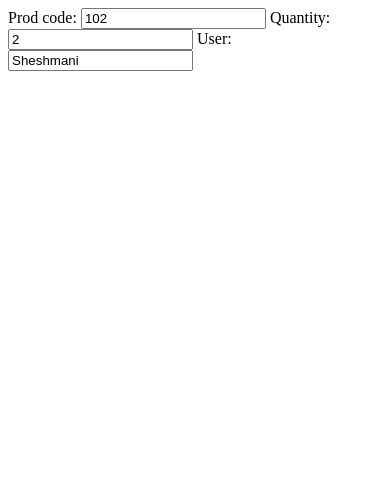
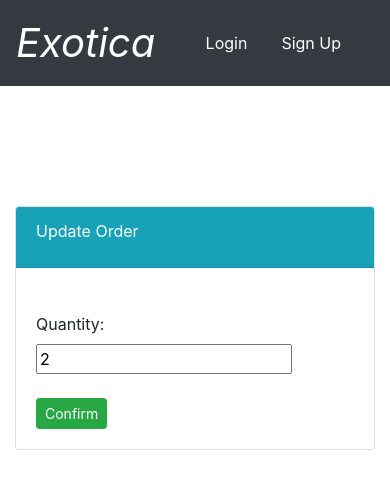
Before and after one commit to TheLegend-2003/Django, a Django app: page /users/upd_orders/1/1 in a window 390 px wide. Shown: the top 489 px of the page. Run offline with Django 4.2, Linux system fonts and the light colour scheme; data comes from the database, SQL or seed files in the repository; both versions use the stored data as it was after the commit; parts of the project's set-up code (start-up, migrations or seed data) failed here and were passed over.

Commit message:
commit:83

```diff
--- a/mysite/users/forms.py
+++ b/mysite/users/forms.py
@@ -15,4 +15,4 @@ class RegisterForm(UserCreationForm):
 class CusOrdersUpd(forms.ModelForm):
     class Meta:
         model = CusOrders
-        fields = ['order_id', 'prod_code', 'quantity', 'user']
+        fields = ['quantity']
--- a/mysite/users/templates/users/orders_upd.html
+++ b/mysite/users/templates/users/orders_upd.html
@@ -1 +1,31 @@
-{{ form }}
+{%extends 'food/base.html'%} {%block body%}
+
+<br /><br /><br />
+
+<div class="container">
+	<div class="row">
+		<div class="col-md-4 offset-md-4">
+			<div class="card">
+				<div class="card-header text-white bg-info">
+					<div class="card-title">Update Order</div>
+				</div>
+				<div class="card-body">
+					<form method="POST">
+						{% csrf_token %}
+
+						<br /><label>Quantity: </label><br />
+						{{ form.quantity}}
+
+						<br /><br /><button
+							class="btn btn-success btn-sm"
+							type="submit">
+							Confirm
+						</button>
+					</form>
+				</div>
+			</div>
+		</div>
+	</div>
+</div>
+
+{%endblock%}
--- a/mysite/users/views.py
+++ b/mysite/users/views.py
@@ -107,7 +107,10 @@ def update_orders(request, id, upd_order_id):
         'form':form
     }
 
-    if form.is_valid():
+    if request.method == 'POST':
+        form.instance.order_id = coo.order_id
+        form.instance.prod_code = coo.prod_code
+        form.instance.user = request.user.username
         form.save()
         return redirect ('food:detail', item_id=id)
 
```
Also changed, not shown: mysite/db.sqlite3.
